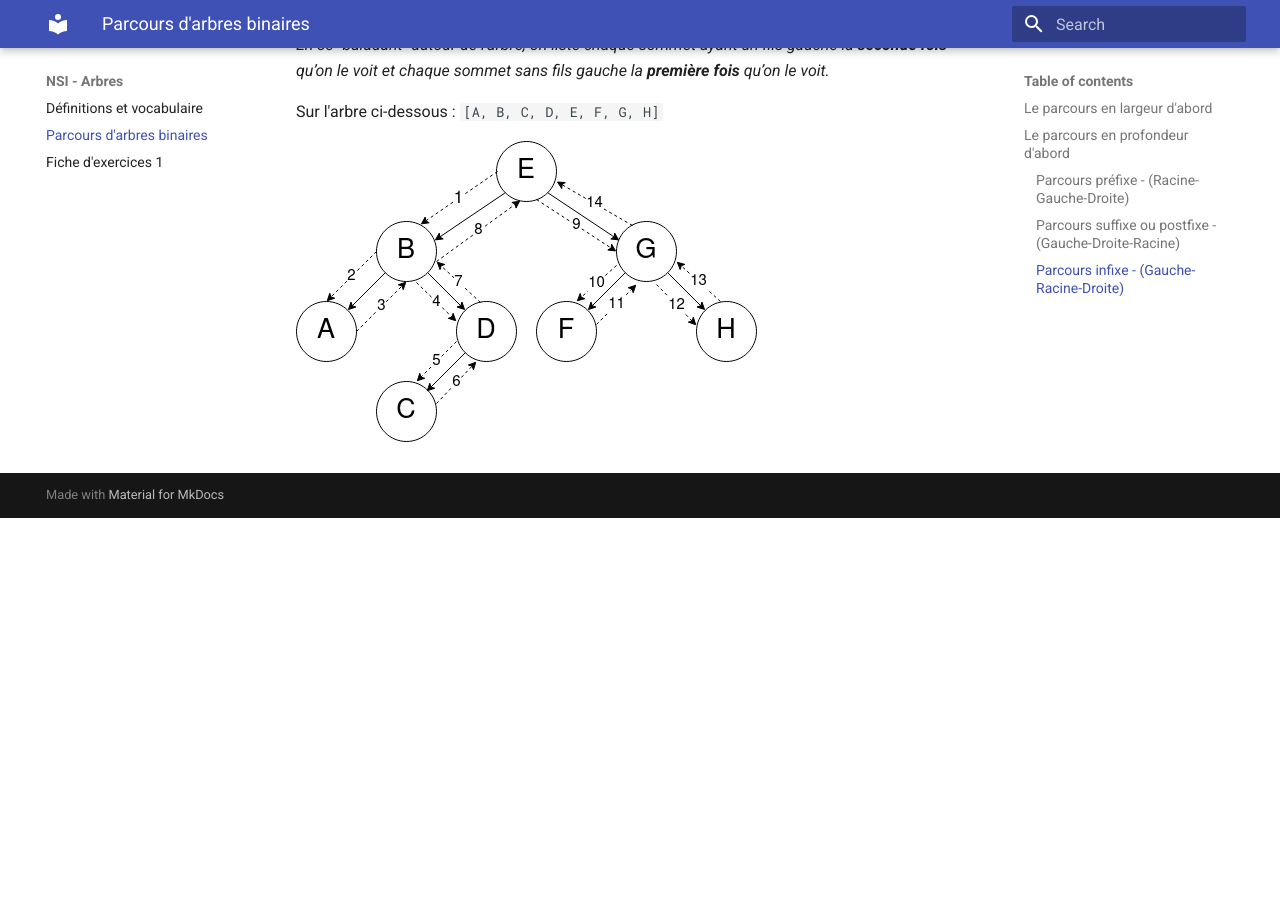
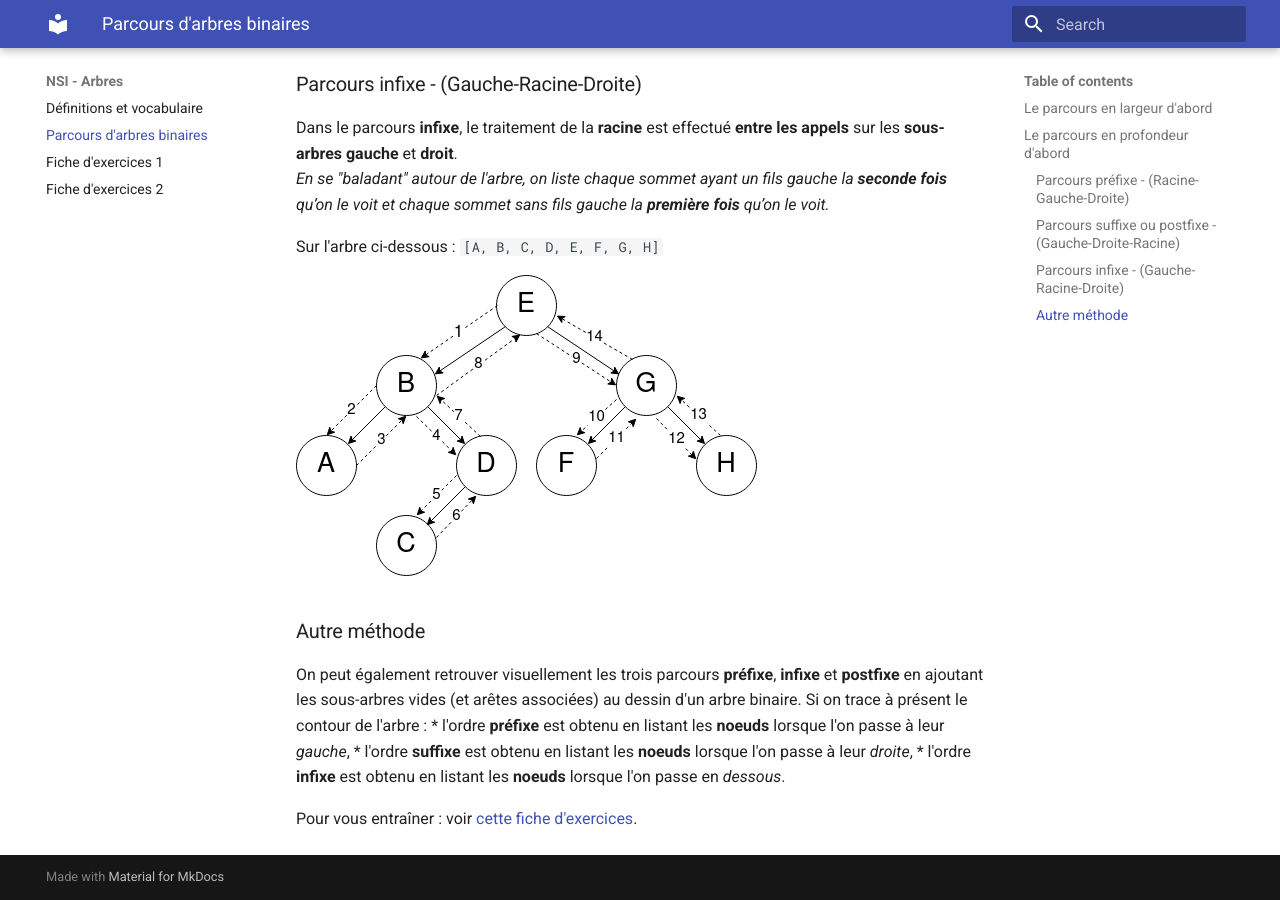
Before and after one commit to erwandemerville/nsi_arbres, an MkDocs documentation site: the page built from docs/parcours.md, in a window 1280 px wide and 900 px high, scrolled down 2505 px. Built offline with MkDocs 1.6.1 and Material for MkDocs 9.7.7, drawn with Linux system fonts in a browser that asks for light colours; before the commit the page ends 3023 px from its top, so only the background shows below that; some of the changed text lies outside the part shown.

Commit message:
MAJ Cours exos

```diff
--- a/docs/parcours.md
+++ b/docs/parcours.md
@@ -1,6 +1,15 @@
 # Parcours d'arbres
 
-Un **parcours d'arbre** est une façon d'**ordonner les noeuds** d'un **arbre** afin de les **parcourir**.
+**Définition** : Un **parcours d'arbre** est un type d'**algorithme** consistant à **visiter les noeuds** d'un arbre en suivant un certain **ordre**.
+
+Pourquoi parcourir ?
+* Rechercher si un arbre contient une valeur particulière.
+* Compter les noeuds qui contiennent une valeur donnée.
+* etc.
+
+Il existe deux façons de parcourir un arbre :
+* le **parcours en profondeur**
+* le **parcours en largeur**
 
 Voici un **arbre binaire** que l'on souhaite **parcourir** :
 
@@ -47,3 +56,12 @@
 Sur l'arbre ci-dessous : `[A, B, C, D, E, F, G, H]`
 
 ![images/arbre_parcours_v2.png](images/arbre_parcours_annote.png)
+
+### Autre méthode
+
+On peut également retrouver visuellement les trois parcours **préfixe**, **infixe** et **postfixe** en ajoutant les sous-arbres vides (et arêtes associées) au dessin d'un arbre binaire. Si on trace à présent le contour de l'arbre :
+* l'ordre **préfixe** est obtenu en listant les **noeuds** lorsque l'on passe à leur *gauche*,
+* l'ordre **suffixe** est obtenu en listant les **noeuds** lorsque l'on passe à leur *droite*,
+* l'ordre **infixe** est obtenu en listant les **noeuds** lorsque l'on passe en *dessous*.
+
+Pour vous entraîner : voir [cette fiche d'exercices](fiche2_parcours.pdf).
--- a/mkdocs.yml
+++ b/mkdocs.yml
@@ -6,6 +6,7 @@
     - Définitions et vocabulaire: vocabulaire.md
     - Parcours d'arbres binaires: parcours.md
     - Fiche d'exercices 1: fiche1_vocabulaire.pdf
+    - Fiche d'exercices 2: fiche2_parcours.pdf
 
 markdown_extensions:
   - pymdownx.arithmatex:
```
Also changed, not shown: docs/index.md (+2 -0 lines), 1 other file.
